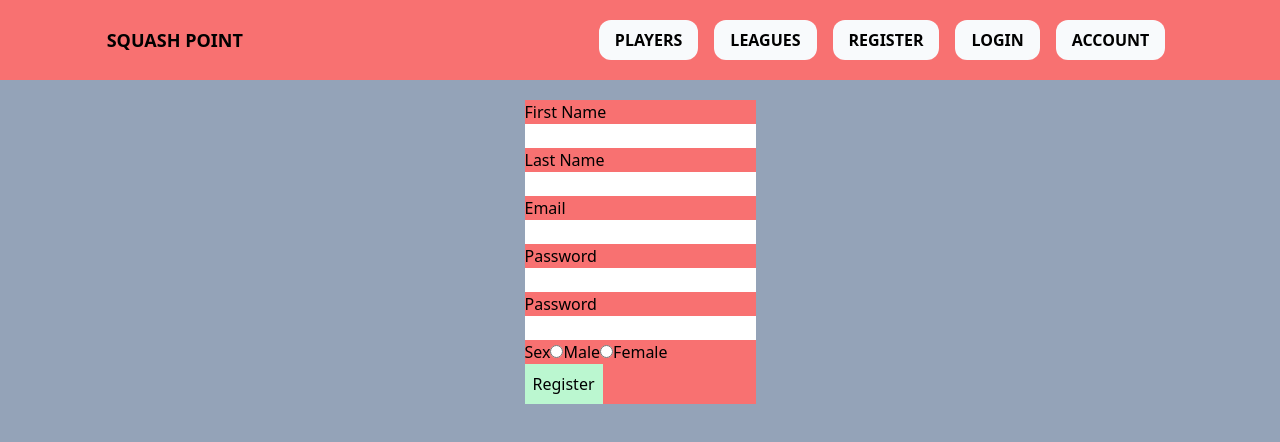
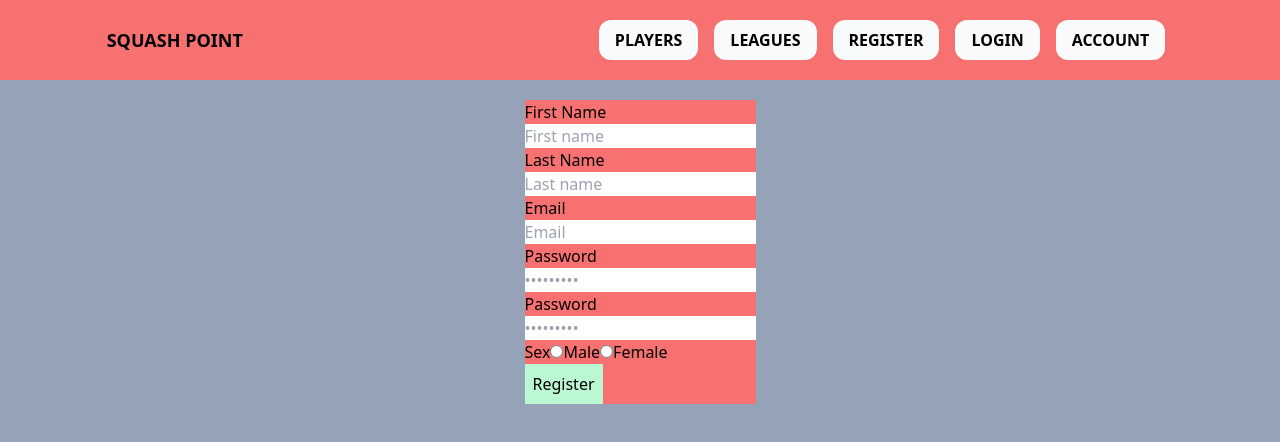
Before and after one commit to niemiecjakub/squash-point-front, a React (Create React App) app: page /register in a window 1280 px wide. Shown: the top 442 px of the page. Built offline with nearby package versions, Linux system fonts and the light colour scheme; a small style sheet from the web is missing.

Commit message:
react forms and validation

```diff
--- a/package.json
+++ b/package.json
@@ -3,6 +3,7 @@
   "version": "0.1.0",
   "private": true,
   "dependencies": {
+    "@hookform/resolvers": "^3.3.4",
     "@testing-library/jest-dom": "^5.17.0",
     "@testing-library/react": "^13.4.0",
     "@testing-library/user-event": "^13.5.0",
@@ -17,13 +18,15 @@
     "react": "^18.2.0",
     "react-data-table-component": "^7.6.2",
     "react-dom": "^18.2.0",
+    "react-hook-form": "^7.51.0",
     "react-router": "^6.21.3",
     "react-router-dom": "^6.21.3",
     "react-scripts": "^5.0.1",
     "react-toastify": "^10.0.4",
     "recharts": "^2.12.0",
     "typescript": "^4.9.5",
-    "web-vitals": "^2.1.4"
+    "web-vitals": "^2.1.4",
+    "yup": "^1.3.3"
   },
   "scripts": {
     "start": "react-scripts start",
--- a/src/App.tsx
+++ b/src/App.tsx
@@ -1,8 +1,8 @@
 import { Outlet } from "react-router";
 import Navbar from "./Components/Navbar/Navbar";
 import { ToastContainer } from "react-toastify";
-import "react-toastify/dist/ReactToasify.css";
 import { UserProvider } from "./Context/useAuth";
+import "react-toastify/dist/ReactToastify.css";
 
 function App() {
   return (
--- a/src/Context/useAuth.tsx
+++ b/src/Context/useAuth.tsx
@@ -67,6 +67,7 @@ export const UserProvider = ({ children }: Props) => {
   };
 
   const loginUser = async (email: string, password: string) => {
+    console.log("1");
     await loginApi(email, password)
       .then((response) => {
         if (response) {
--- a/src/Helpers/ErrorHandler.tsx
+++ b/src/Helpers/ErrorHandler.tsx
@@ -19,6 +19,8 @@ export const handleError = (error: any) => {
       window.history.pushState({}, "LoginPage", "/login");
     } else if (err) {
       toast.warning(err?.data);
+    } else {
+      toast.warning("Unknown error");
     }
   }
 };
--- a/src/Pages/HomePage/HomePage.tsx
+++ b/src/Pages/HomePage/HomePage.tsx
@@ -1,7 +1,12 @@
 import React, { useEffect, useState } from "react";
 import { TableColumn } from "react-data-table-component";
 import { useAxiosFetch } from "../../Hooks/useAxiosFetch";
-import { GameProfile, LeagueGameProfile, LeagueProfile, PlayerProfile } from "../../squashpoint";
+import {
+  GameProfile,
+  LeagueGameProfile,
+  LeagueProfile,
+  PlayerProfile,
+} from "../../squashpoint";
 import { useNavigate } from "react-router";
 import Table from "../../Components/Table/Table";
 import UpcommingGames from "../../Components/UpcommingGames/UpcommingGames";
@@ -70,9 +75,9 @@ const HomePage: React.FC = () => {
   const [gamesData, gamesError, gamesLoading, gameFetchData] = useAxiosFetch({
     method: "GET",
     url: `/Game/game-list`,
-      params : {
-        GameStatus: "Unfinished"
-      }
+    params: {
+      GameStatus: "Unfinished",
+    },
   });
 
   useEffect(() => {
@@ -83,20 +88,19 @@ const HomePage: React.FC = () => {
       setPlayers(playersData);
     }
     if (gamesData) {
-      console.log(gamesData)
       setGames(gamesData);
     }
   }, [leaguesData, playersData, gamesData]);
 
-  const handleLeagueClick = (row: LeagueProfile) => {
-    navigate(`/league/${row.id}`);
+  const handleLeagueClick = ({ id }: LeagueProfile) => {
+    navigate(`/league/${id}`);
   };
 
-  const handlePlayerClick = (row: PlayerProfile) => {
-    navigate(`/player/${row.id}`);
+  const handlePlayerClick = ({ id }: PlayerProfile) => {
+    navigate(`/player/${id}`);
   };
-  const handleGameClick = (row: PlayerProfile) => {
-    navigate(`/game/${row.id}`);
+  const handleGameClick = ({ id }: PlayerProfile) => {
+    navigate(`/game/${id}`);
   };
 
   return (
--- a/src/Pages/LoginPage/LoginPage.tsx
+++ b/src/Pages/LoginPage/LoginPage.tsx
@@ -1,49 +1,50 @@
-import React, { useState } from "react";
-import { LoginFormState } from "../../squashpoint";
-import axios from "axios";
+import * as Yup from "yup";
+import { yupResolver } from "@hookform/resolvers/yup";
+import { useAuth } from "../../Context/useAuth";
+import { useForm } from "react-hook-form";
 
+type LoginFormInputs = {
+  email: string;
+  password: string;
+};
 
-const LoginPage = () : JSX.Element  => {
-  const [formData, setFormData] = useState<LoginFormState>({
-    email: "",
-    password: "",
+const validation = Yup.object().shape({
+  email: Yup.string().required("Email is required"),
+  password: Yup.string().required("Password is required"),
 });
 
-  const handleChange = (e: React.ChangeEvent<HTMLInputElement>) => {
-    e.preventDefault();
-    const { name, value } = e.target;
-    setFormData((prevData) => ({ ...prevData, [name]: value }));
-  };
+const LoginPage = (): JSX.Element => {
+  const { loginUser } = useAuth();
+  const {
+    register,
+    handleSubmit,
+    formState: { errors },
+  } = useForm<LoginFormInputs>({ resolver: yupResolver(validation) });
 
-  const handleSubmit = async (e: React.ChangeEvent<HTMLFormElement>) => {
-    e.preventDefault();
-    try {
-      const {data: {token}} = await axios.post("/Account/login", formData);
-      console.log(token);
-    } catch (error) {
-      console.error(error);
-      console.error("something wrpong");
-    }
+  const handleLogin = ({ email, password }: LoginFormInputs) => {
+    loginUser(email, password);
   };
 
   return (
     <div className="flex flex-col items-center">
-      <form onSubmit={handleSubmit} className="bg-red-400">
+      <form onSubmit={handleSubmit(handleLogin)} className="bg-red-400">
         <div>
           <label htmlFor="email">Email</label>
           <br />
-        <input
-          name="email"
-          onChange={handleChange}
-          value={formData.email}
-        />
+          <input placeholder="email" {...register("email")} />
+          {errors.email && <p>{errors.email.message}</p>}
           <br />
         </div>
 
         <div>
           <label htmlFor="password">Password</label>
           <br />
-        <input name="password" type="password" onChange={handleChange} value={formData.password} />
+          <input
+            type="password"
+            placeholder="•••••••••"
+            {...register("password")}
+          />
+          {errors.password && <p>{errors.password.message}</p>}
           <br />
         </div>
 
--- a/src/Pages/RegisterPage/RegisterPage.tsx
+++ b/src/Pages/RegisterPage/RegisterPage.tsx
@@ -1,63 +1,68 @@
-import axios from "axios";
-import React, { useState } from "react";
-import { RegisterFormState } from "../../squashpoint";
+import * as Yup from "yup";
+import { yupResolver } from "@hookform/resolvers/yup";
+import { useAuth } from "../../Context/useAuth";
+import { useForm } from "react-hook-form";
 
-type Props = {};
+type RegisterFormInputs = {
+  firstName: string;
+  lastName: string;
+  email: string;
+  password: string;
+  repeatPassword: string;
+  sex: string;
+};
 
-const RegisterPage = (props: Props) => {
-  const [formData, setFormData] = useState<RegisterFormState>({
-    firstName: "",
-    lastName: "",
-    email: "",
-    sex: "",
-    password: "",
-    repeatPassword: "",
-  });
+const validation = Yup.object().shape({
+  firstName: Yup.string().required("First name is required"),
+  lastName: Yup.string().required("Last name is required"),
+  email: Yup.string().required("Email is required"),
+  password: Yup.string().required("Password is required"),
+  repeatPassword: Yup.string().required("Repeat password is required"),
+  sex: Yup.string().required("Sex is required"),
+});
 
-  const handleChange = (e: React.ChangeEvent<HTMLInputElement>) => {
-    const { name, value } = e.target;
-    setFormData((prevData) => ({ ...prevData, [name]: value }));
-  };
+const RegisterPage = () => {
+  const { registerUser } = useAuth();
+  const {
+    register,
+    handleSubmit,
+    formState: { errors },
+  } = useForm<RegisterFormInputs>({ resolver: yupResolver(validation) });
 
-  const handleSubmit = async (e: React.ChangeEvent<HTMLFormElement>) => {
-    e.preventDefault();
-    try {
-      const response = await axios.post("/Account/register", formData);
-      console.log(response);
-    } catch (error) {
-      console.error(error);
-    }
+  const handleRegister = ({
+    email,
+    password,
+    firstName,
+    lastName,
+    sex,
+  }: RegisterFormInputs) => {
+    registerUser(email, password, firstName, lastName, sex);
   };
 
   return (
     <div className="flex flex-col items-center">
-      <form onSubmit={handleSubmit} className="bg-red-400">
+      <form onSubmit={handleSubmit(handleRegister)} className="bg-red-400">
         <div>
           <label htmlFor="firstName">First Name</label>
           <br />
-          <input
-            name="firstName"
-            onChange={handleChange}
-            value={formData.firstName}
-          />
+          <input {...register("firstName")} placeholder="First name" />
+          {errors.firstName && <p>{errors.firstName.message}</p>}
           <br />
         </div>
 
         <div>
           <label htmlFor="lastName">Last Name</label>
           <br />
-          <input
-            name="lastName"
-            onChange={handleChange}
-            value={formData.lastName}
-          />
+          <input {...register("lastName")} placeholder="Last name" />
+          {errors.lastName && <p>{errors.lastName.message}</p>}
           <br />
         </div>
 
         <div>
           <label htmlFor="email">Email</label>
           <br />
-          <input name="email" onChange={handleChange} value={formData.email} />
+          <input {...register("email")} placeholder="Email" />
+          {errors.email && <p>{errors.email.message}</p>}
           <br />
         </div>
 
@@ -65,11 +70,11 @@ const RegisterPage = (props: Props) => {
           <label htmlFor="password">Password</label>
           <br />
           <input
-            name="password"
+            {...register("password")}
             type="password"
-            onChange={handleChange}
-            value={formData.password}
+            placeholder="•••••••••"
           />
+          {errors.password && <p>{errors.password.message}</p>}
           <br />
         </div>
 
@@ -77,37 +82,26 @@ const RegisterPage = (props: Props) => {
           <label htmlFor="repeatPassword">Password</label>
           <br />
           <input
-            name="repeatPassword"
+            {...register("repeatPassword")}
             type="password"
-            onChange={handleChange}
-            value={formData.repeatPassword}
+            placeholder="•••••••••"
           />
+          {errors.repeatPassword && <p>{errors.repeatPassword.message}</p>}
           <br />
         </div>
 
         <div>
           <label htmlFor="sex">Sex</label>
           <label>
-            <input
-              name="sex"
-              type="radio"
-              value="male"
-              checked={formData.sex === "male"}
-              onChange={handleChange}
-            />
+            <input {...register("sex")} type="radio" value="male" />
             Male
           </label>
 
           <label>
-            <input
-              name="sex"
-              type="radio"
-              value="female"
-              checked={formData.sex === "female"}
-              onChange={handleChange}
-            />
+            <input {...register("sex")} type="radio" value="female" />
             Female
           </label>
+          {errors.sex && <p>{errors.sex.message}</p>}
         </div>
 
         <button className="bg-green-200 p-2">Register</button>
--- a/src/Services/AuthService.tsx
+++ b/src/Services/AuthService.tsx
@@ -2,23 +2,22 @@ import axios from "axios";
 import { handleError } from "../Helpers/ErrorHandler";
 import { UserProfileToken } from "../Models/User";
 
-// const api = "http://localhost:5167/api";
-
-export const loginApi = async (email: string, passowrd: string) => {
+export const loginApi = async (email: string, password: string) => {
   try {
     const response = await axios.post<UserProfileToken>("/Account/login", {
       email,
-      passowrd,
+      password,
     });
     return response;
   } catch (error) {
+    console.log(error);
     handleError(error);
   }
 };
 
 export const registerApi = async (
   email: string,
-  passowrd: string,
+  password: string,
   firstName: string,
   lastName: string,
   sex: string
@@ -26,7 +25,7 @@ export const registerApi = async (
   try {
     const response = await axios.post<UserProfileToken>("/Account/register", {
       email,
-      passowrd,
+      password,
       firstName,
       lastName,
       sex,
```
Also changed, not shown: src/squashpoint.d.ts (+0 -14 lines), 1 other file (tests, documents, lock files or other folders). Lines whose indentation alone changed are shown as unchanged.
